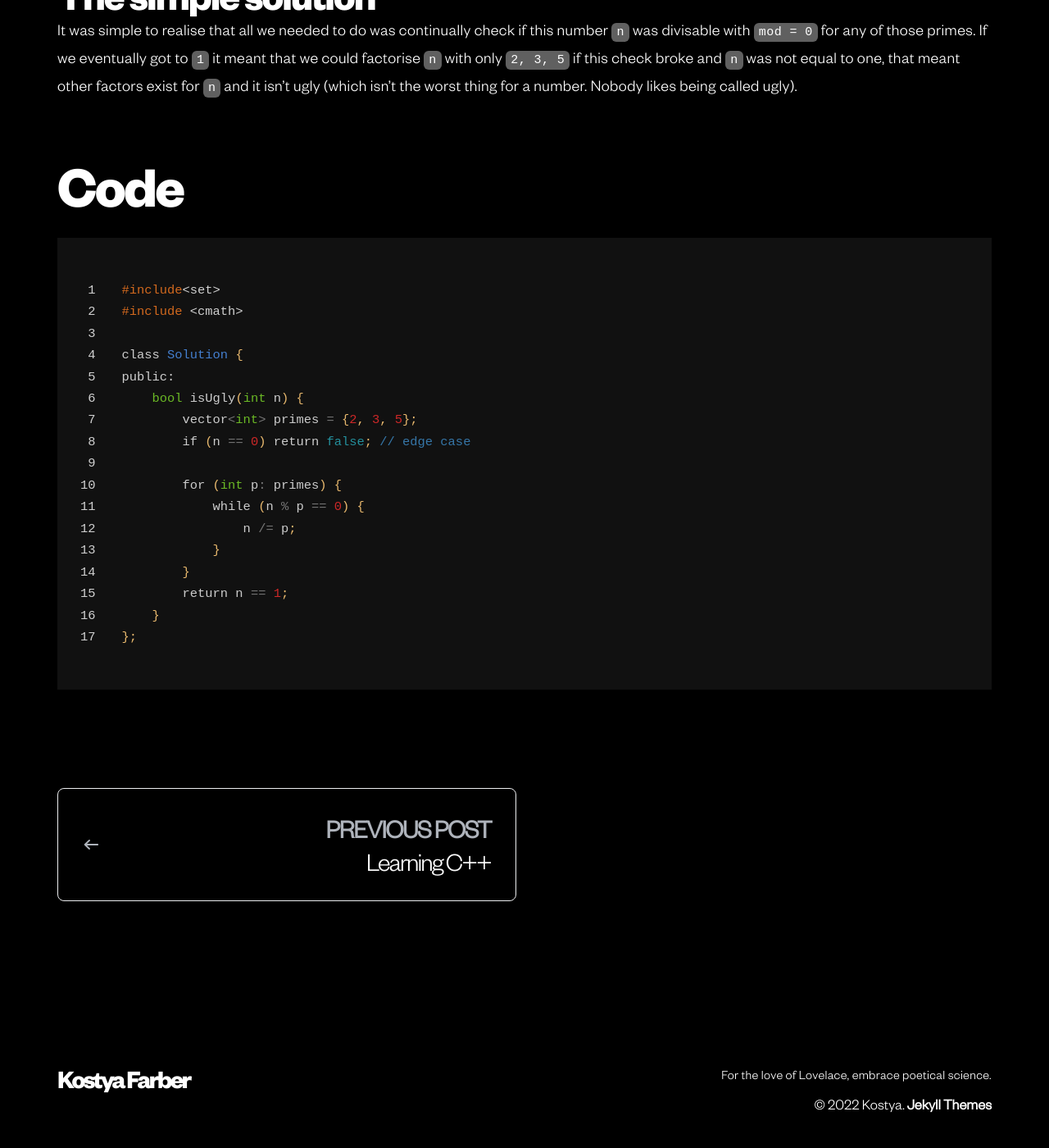
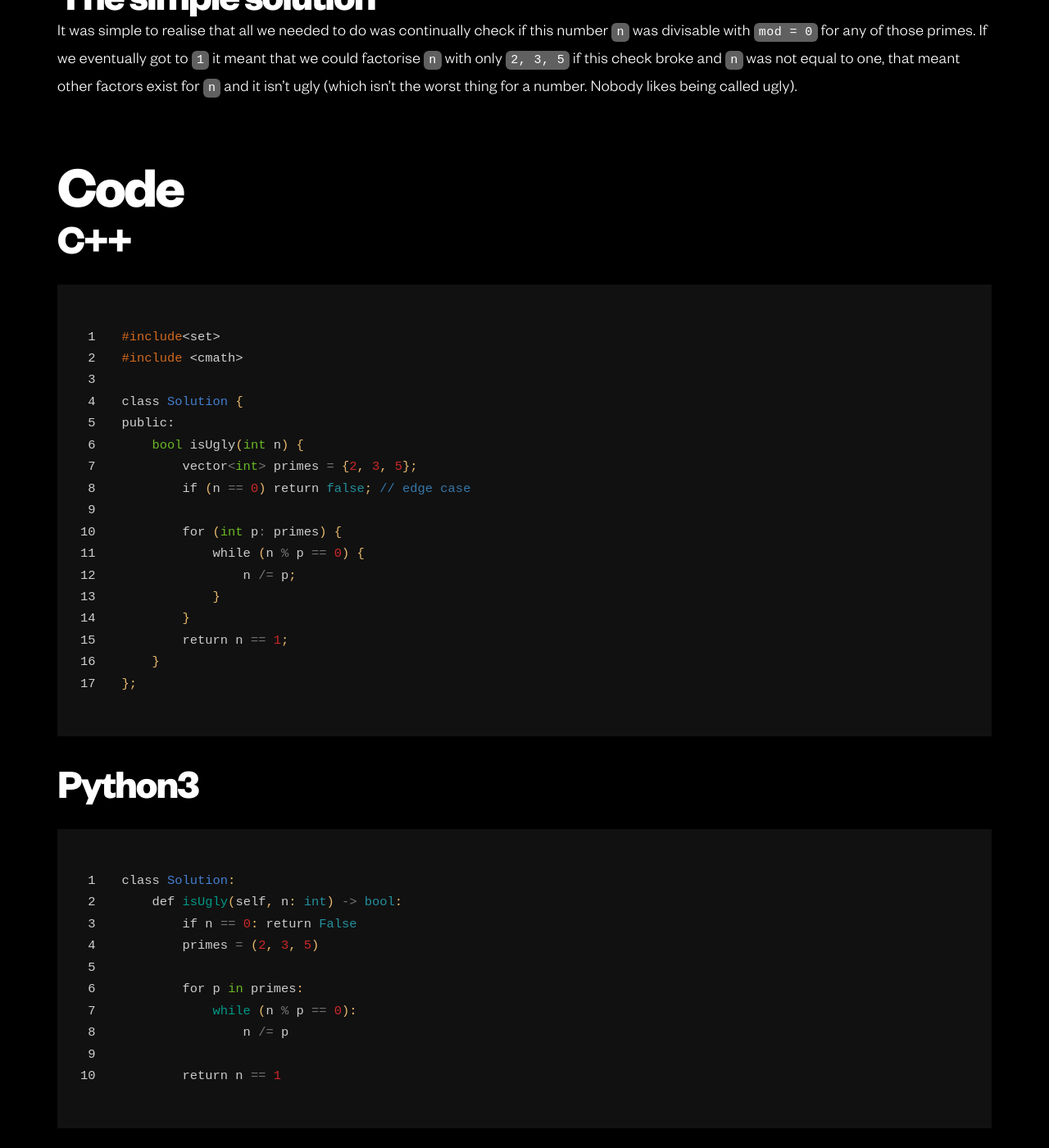
Before and after one commit to kostyafarber/kostyafarber.github.io, a Jekyll site: the page built from docs/_posts/2022-11-18-ugly-number.md, in a window 1280 px wide and 1400 px high, scrolled down 2006 px. Shown: the whole window at 82% size. Built offline with Jekyll 4.4.1, drawn with Linux system fonts in a browser that asks for light colours; nearby versions of some CDN libraries; some web fonts are replaced.

Commit message:
add to blog

````diff
--- a/docs/_posts/2022-11-18-ugly-number.md
+++ b/docs/_posts/2022-11-18-ugly-number.md
@@ -20,7 +20,7 @@ I originally went ahead and tried to find an algorithm that could produce all pr
 It was simple to realise that all we needed to do was continually check if this number `n` was divisable with `mod = 0` for any of those primes. If we eventually got to `1` it meant that we could factorise `n` with only `2, 3, 5` if this check broke and `n` was not equal to one, that meant other factors exist for `n` and it isn't ugly (which isn't the worst thing for a number. Nobody likes being called ugly).
 
 ## Code
-
+### C++
 ```cpp
 #include<set>
 #include <cmath>
@@ -40,3 +40,18 @@ public:
     }
 };
 ```
+
+### Python3
+
+```python
+class Solution:
+    def isUgly(self, n: int) -> bool:
+        if n == 0: return False
+        primes = (2, 3, 5)
+
+        for p in primes:
+            while (n % p == 0):
+                n /= p
+
+        return n == 1
+```
````
